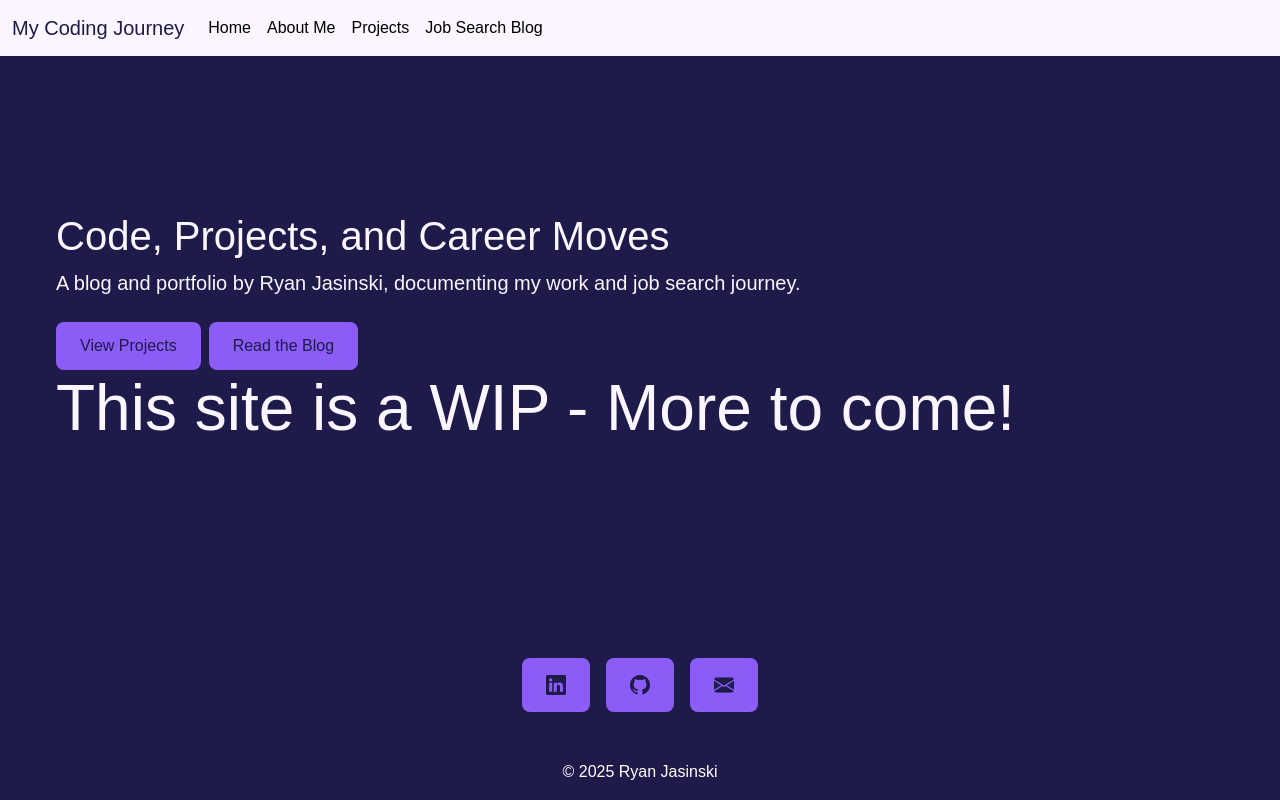
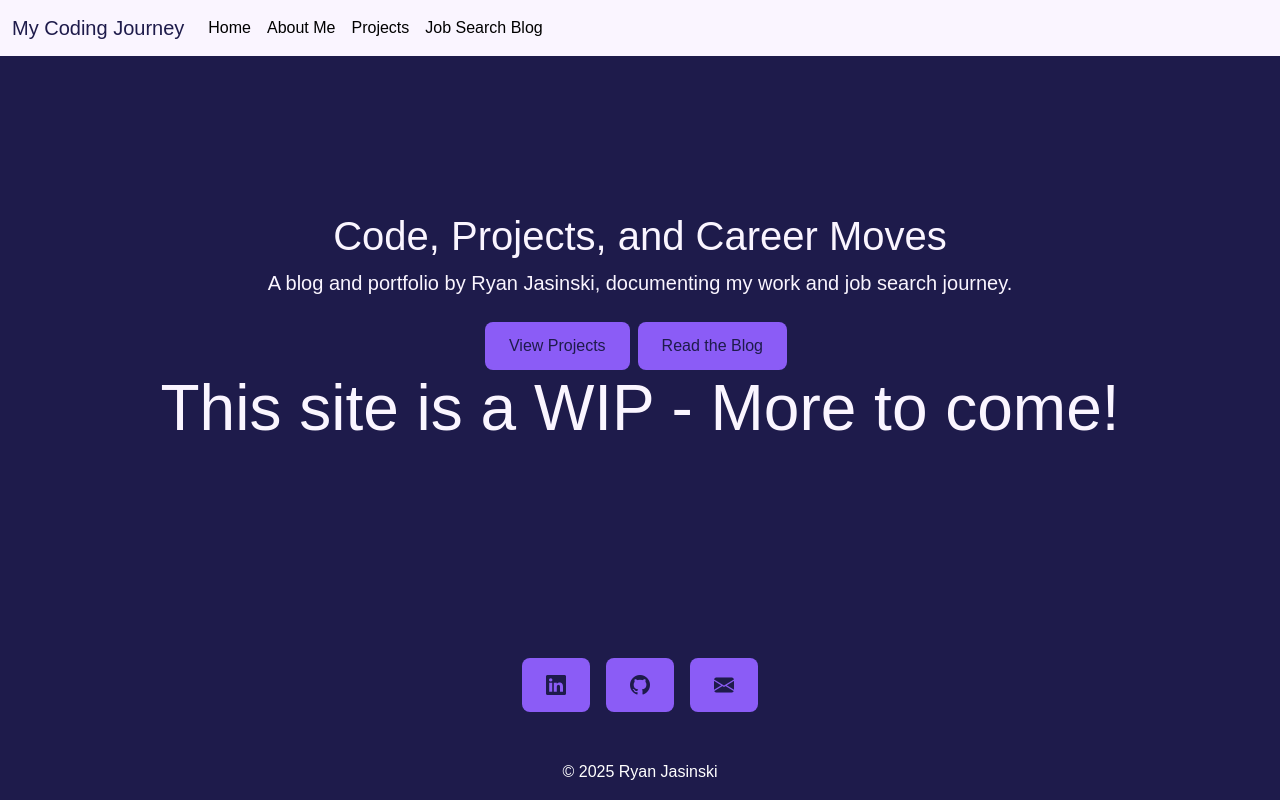
Before and after one commit to codeMonkeyHopeful/portfolio-and-blog, a Next.js app: page / in a window 1280 px wide. Built offline with nearby package versions, Linux system fonts and the light colour scheme.

Commit message:
center main page content

```diff
--- a/src/app/page.tsx
+++ b/src/app/page.tsx
@@ -1,13 +1,13 @@
-import Link from "next/link";
+import Link from 'next/link';
 
 export const metadata = {
-  title: "Ryan Jasinski",
-  description: "Posts about coding, projects, and job search.",
+  title: 'Ryan Jasinski',
+  description: 'Posts about coding, projects, and job search.',
 };
 
 export default function Home() {
   return (
-    <div className="container py-5">
+    <div className="container py-5 text-center">
       <h1>Code, Projects, and Career Moves</h1>
       <p className="lead">
         A blog and portfolio by <strong>Ryan Jasinski</strong>, documenting my
```
